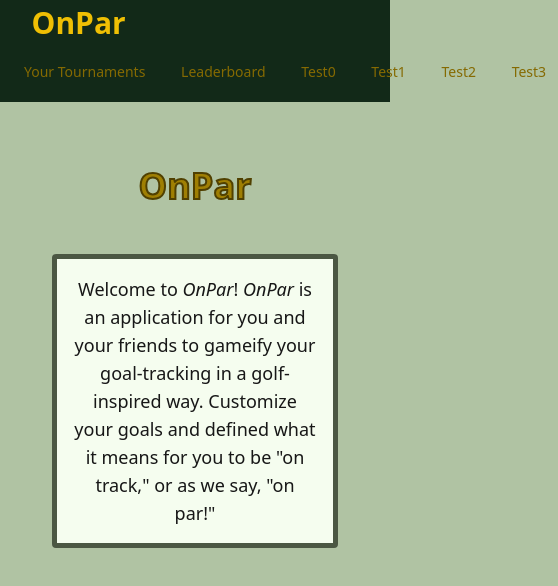
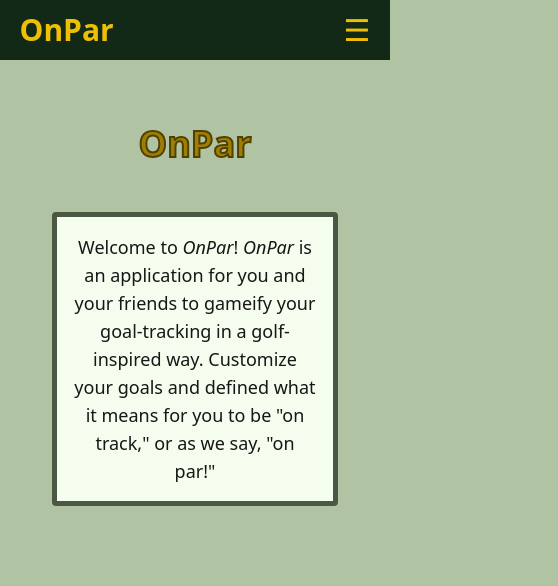
Before and after one commit to xgarcia17/OnPar, a Next.js app in the folder apps/web/: page / in a window 390 px wide. Shown: the top 586 px of the page, 558 px wide, since content can reach past the window. Built offline with nearby package versions, Linux system fonts and the light colour scheme.

Commit message:
feat: add hamburger menu for navbar when screen width too narrow

```diff
--- a/apps/web/app/page.tsx
+++ b/apps/web/app/page.tsx
@@ -1,10 +1,10 @@
 export default async function HomePage() {
   return (
-    <div className="w-full padding-responsive flex flex-col items-center">
+    <div className="padding-responsive flex flex-col items-center">
       <h1 className="text-center h1-responsive font-bold text-title m-12 title-shadow">
         OnPar
       </h1>
-      <div className="mx-auto w-[80%] max-w-md border-[5px] rounded bg-text border-color min-h-[30vh] flex items-center">
+      <div className="mx-auto w-[80%] border-[5px] rounded bg-text border-color min-h-[30vh] flex items-center mb-10">
         <p className="text-center text-primary text-lg md:text-xl p-4">
           Welcome to <em>OnPar</em>! <em>OnPar</em>&nbsp;is an application for
           you and your friends to gameify your goal-tracking in a golf-inspired
--- a/apps/web/components/navbar.tsx
+++ b/apps/web/components/navbar.tsx
@@ -2,9 +2,10 @@
 
 import Link from "next/link";
 import { usePathname } from "next/navigation";
+import { useState } from "react";
 
 const MINI_BUTTON_CLASSNAME =
-  "flex-shrink-0 flex items-center gap-2 px-3 py-2 font-medium hover:scale-110 transition cursor-pointer";
+  "flex-shrink-0 flex items-center justify-center gap-2 px-3 py-2 font-medium hover:scale-110 transition cursor-pointer";
 
 const links = [
   { href: "/tournaments", label: "Your Tournaments" },
@@ -17,28 +18,23 @@ const links = [
 
 export default function NavBar() {
   const pathname = usePathname();
+  const [open, setOpen] = useState(false);
 
   return (
-    <nav className="w-full bg-secondary border-bg-secondary flex-shrink-0">
-      <div className="w-full px-3 md:px-6 py-3 flex flex-wrap md:flex-nowrap items-center gap-4 sm:gap-6 md:gap-8 lg:gap-12">
-        {/* Main Button */}
-        <Link
-          href="/"
-          aria-label="Home"
-          className="flex items-center mr-auto ml-[clamp(0.75rem,5vw,4rem)]"
-        >
-          <span className="block text-3xl font-bold text-navbar-active leading-[0.85] translate-y-[-2px] hover:scale-110 transition">
+    <nav className="w-full bg-secondary flex-shrink-0">
+      <div className="w-full px-[clamp(1rem,5vw,4rem)] py-3 flex items-center justify-between">
+        {/* Title */}
+        <Link href="/" aria-label="Home">
+          <span className="block text-3xl font-bold text-navbar-active mr-[20px] leading-[0.85] hover:scale-110 transition">
             OnPar
           </span>
         </Link>
 
-        {/* Navigation Buttons */}
-        <div className="flex text-sm ml-auto mr-[clamp(0.75rem,5vw,4rem)] max-w-7xl gap-[clamp(0.5rem,3vw,1.5rem)]">
+        {/* Desktop links */}
+        <div className="hidden md:flex items-center gap-[clamp(0.5rem,2vw,1.5rem)] text-sm">
           {links.map((link) => {
-            const isActive =
-              link.href === "/"
-                ? pathname === "/"
-                : pathname.startsWith(link.href);
+            const isActive = pathname.startsWith(link.href);
+
             return (
               <Link
                 key={link.href}
@@ -53,8 +49,49 @@ export default function NavBar() {
               </Link>
             );
           })}
+          {/* User Portal Button */}
+          <div>User Placeholder</div>
         </div>
+
+        {/* Hamburger button */}
+        <button
+          type="button"
+          aria-label="Toggle navigation menu"
+          aria-expanded={open}
+          onClick={() => setOpen((prev) => !prev)}
+          className={`md:hidden text-3xl transition ${
+            open ? "text-navbar-inactive" : "text-navbar-active"
+          }`}
+        >
+          ☰
+        </button>
       </div>
+
+      {/* Mobile menu */}
+      {open && (
+        <div className="md:hidden px-[clamp(1rem,5vw,4rem)] pb-4 flex flex-col items-center gap-2 text-sm">
+          {links.map((link) => {
+            const isActive = pathname.startsWith(link.href);
+
+            return (
+              <Link
+                key={link.href}
+                href={link.href}
+                onClick={() => setOpen(false)}
+                className={
+                  isActive
+                    ? `${MINI_BUTTON_CLASSNAME} text-navbar-active`
+                    : `${MINI_BUTTON_CLASSNAME} text-navbar-inactive`
+                }
+              >
+                {link.label}
+              </Link>
+            );
+          })}
+          {/* User Portal Button */}
+          <div>User Placeholder</div>
+        </div>
+      )}
     </nav>
   );
 }
```
